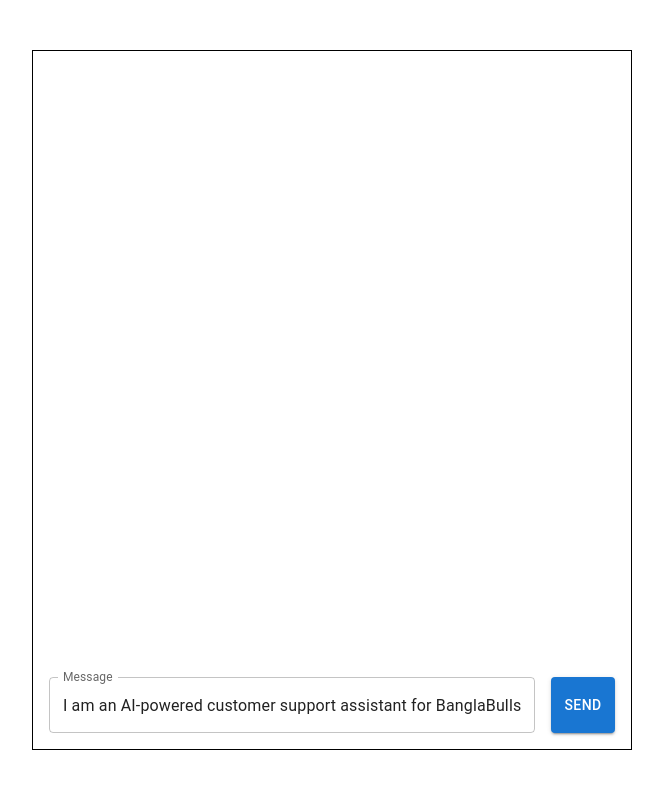
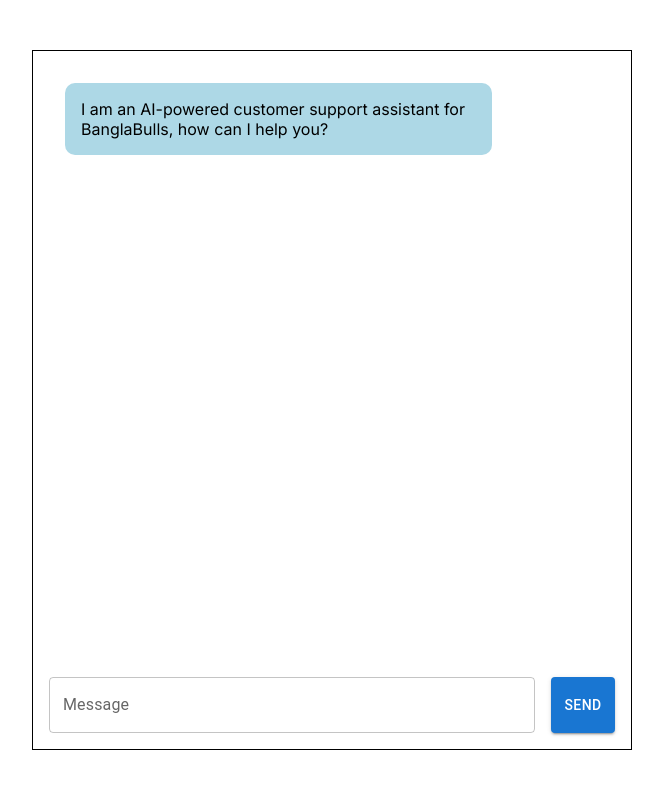
Before and after one commit to aymannazir/AiCustomerSupport, a Next.js app: page / in a window 1280 px wide. Shown: the top 788 px of the page, without its empty margins (308-971 px from the left). Built offline with nearby package versions, Linux system fonts and the light colour scheme.

Commit message:
Initial commit

```diff
--- a/app/route.js
+++ b/app/api/chat/route.js
@@ -1,7 +1,7 @@
 import { NextResponse } from "next/server";
 import { OpenAI } from "openai";  // Adjust import as necessary
 
-const systemPrompt = `You are an AI-powered customer support assistant for BanglaBulls, a platform that provides stock trading services for individual investors.
+const systemPrompt = `you are an AI-powered customer support assistant for BanglaBulls, a platform that provides stock trading services for individual investors.
 
 1. BanglaBulls offers a secure and user-friendly platform for stock trading, market analysis, and portfolio management.
 2. Our platform helps users with real-time stock data, trading strategies, and investment insights.
@@ -27,7 +27,8 @@
                 content: systemPrompt,
             },
             {
-                ...data,
+                role: "user",
+                content: data.message,
             },
         ],
         model: "gpt-3.5-turbo",
--- a/app/page.js
+++ b/app/page.js
@@ -6,25 +6,41 @@
 import Button from "@mui/material/Button";
 
 export default function Home() {
-  const [message, setMessage] = useState({
+  const [input, setInput] = useState("");
+  const [messages, setMessages] = useState([
+    {
       role: "assistant",
       content: "I am an AI-powered customer support assistant for BanglaBulls, how can I help you?"
-  });
-
-  const [messages, setMessages] = useState([]);
+    }
+  ]);
 
   const sendMessage = async () => {
+    const userMessage = { role: "user", content: input };
+    setMessages((prevMessages) => [...prevMessages, userMessage]);
+
+    try {
       const response = await fetch('/api/chat', {
         method: 'POST',
         headers: {
           'Content-Type': 'application/json',
         },
-      body: JSON.stringify({ message }),
+        body: JSON.stringify({ message: userMessage }),
       });
+
+      if (!response.ok) {
+        throw new Error(`HTTP error! status: ${response.status}`);
+      }
 
       const data = await response.json();
       setMessages((prevMessages) => [...prevMessages, data]);
+    } catch (error) {
+      console.error('Error fetching response:', error);
+      setMessages((prevMessages) => [...prevMessages, { role: "assistant", content: "Sorry, something went wrong. Please try again later." }]);
+    }
+
+    setInput("");
   };
+
 
   return (
     <Box
@@ -75,8 +91,8 @@
           <TextField
             label="Message"
             fullWidth
-            value={message.content}
-            onChange={(e) => setMessage({ ...message, content: e.target.value })}
+            value={input}
+            onChange={(e) => setInput(e.target.value)}
           />
           <Button variant="contained" onClick={sendMessage}>
             Send
```
Lines whose indentation alone changed are shown as unchanged.
